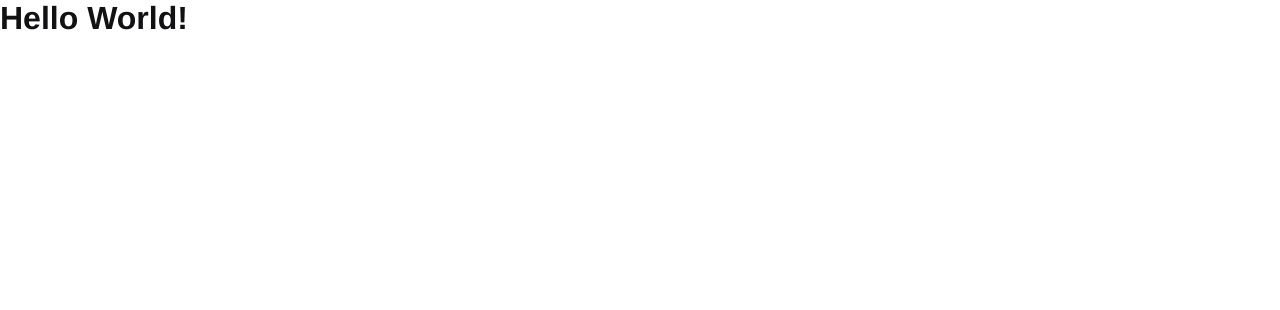
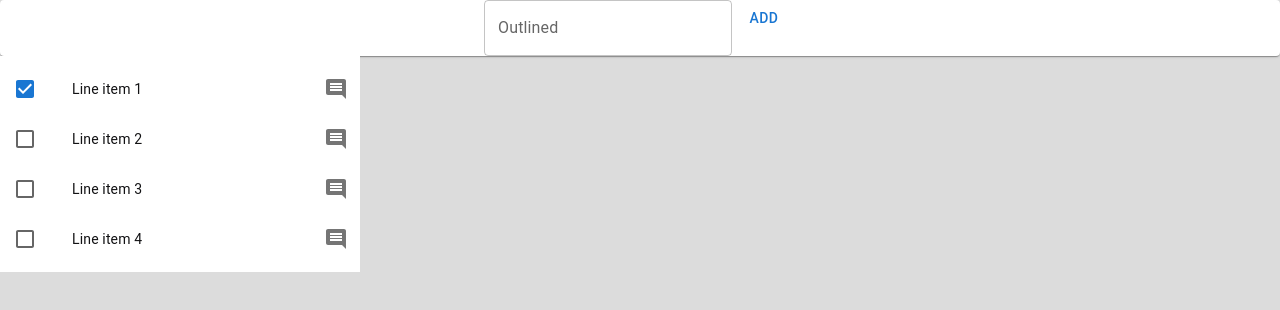
Before and after one commit to J-DouglasLira/to-do-list, a React (Create React App) app: page / in a window 1280 px wide. Shown: the top 310 px of the page. Built offline with nearby package versions, Linux system fonts and the light colour scheme.

Commit message:
muio materials consumed

```diff
--- a/package.json
+++ b/package.json
@@ -3,6 +3,10 @@
   "version": "0.1.0",
   "private": true,
   "dependencies": {
+    "@emotion/react": "^11.8.2",
+    "@emotion/styled": "^11.8.1",
+    "@mui/icons-material": "^5.5.1",
+    "@mui/material": "^5.5.1",
     "@testing-library/jest-dom": "^5.14.1",
     "@testing-library/react": "^12.0.0",
     "@testing-library/user-event": "^13.2.1",
@@ -11,7 +15,6 @@
     "@types/react": "^17.0.20",
     "@types/react-dom": "^17.0.9",
     "babel-eslint": "^10.1.0",
-    "eslint": "^8.11.0",
     "eslint-config-prettier": "^8.5.0",
     "eslint-plugin-prettier": "^4.0.0",
     "eslint-plugin-react": "^7.29.4",
--- a/src/App.tsx
+++ b/src/App.tsx
@@ -1,6 +1,13 @@
-import React from 'react';
-import './styles/Global.scss';
+import React from "react";
+import "./styles/Global.scss";
+import Forms from "./components/Forms";
+import TodoItem from "./components/TodoItem";
 
-export function App(){
-  return <h1>Hello World!</h1>
+export function App() {
+  return (
+    <div className="App">
+      <Forms />
+      <TodoItem />
+    </div>
+  );
 }
--- /dev/null
+++ b/src/components/Forms.tsx
@@ -0,0 +1,12 @@
+
+import {TextField, Button, Paper} from "@mui/material";
+import React from 'react';
+
+export default function Form(){
+  return(
+    <Paper>
+      <TextField id="outlined-basic" label="Outlined" variant="outlined" />
+      <Button variant="text" >Add</Button>
+    </Paper>
+  )
+}
--- /dev/null
+++ b/src/components/TodoItem.jsx
@@ -0,0 +1,64 @@
+import * as React from "react";
+import List from "@mui/material/List";
+import ListItem from "@mui/material/ListItem";
+import ListItemButton from "@mui/material/ListItemButton";
+import ListItemIcon from "@mui/material/ListItemIcon";
+import ListItemText from "@mui/material/ListItemText";
+import Checkbox from "@mui/material/Checkbox";
+import IconButton from "@mui/material/IconButton";
+import CommentIcon from "@mui/icons-material/Comment";
+
+
+export default function TodoItem() {
+  const [checked, setChecked] = React.useState([0]);
+
+  const handleToggle = (value) => () => {
+    const currentIndex = checked.indexOf(value);
+    const newChecked = [...checked];
+
+    if (currentIndex === -1) {
+      newChecked.push(value);
+    } else {
+      newChecked.splice(currentIndex, 1);
+    }
+
+    setChecked(newChecked);
+  };
+
+  return (
+    <List sx={{ width: "100%", maxWidth: 360, bgcolor: "background.paper" }}>
+      {[0, 1, 2, 3].map((value) => {
+        const labelId = `checkbox-list-label-${value}`;
+
+        return (
+          <ListItem
+            key={value}
+            secondaryAction={
+              <IconButton edge="end" aria-label="comments">
+                <CommentIcon />
+              </IconButton>
+            }
+            disablePadding
+          >
+            <ListItemButton
+              role={undefined}
+              onClick={handleToggle(value)}
+              dense
+            >
+              <ListItemIcon>
+                <Checkbox
+                  edge="start"
+                  checked={checked.indexOf(value) !== -1}
+                  tabIndex={-1}
+                  disableRipple
+                  inputProps={{ "aria-labelledby": labelId }}
+                />
+              </ListItemIcon>
+              <ListItemText id={labelId} primary={`Line item ${value + 1}`} />
+            </ListItemButton>
+          </ListItem>
+        );
+      })}
+    </List>
+  );
+}
--- a/src/index.tsx
+++ b/src/index.tsx
@@ -1,6 +1,6 @@
 import React from "react";
 import ReactDOM from "react-dom";
-import { App } from "./App";
+import { App}  from "./App";
 
 
 ReactDOM.render(<App />, document.getElementById("root"));
--- a/src/styles/Global.scss
+++ b/src/styles/Global.scss
@@ -7,4 +7,6 @@
 body {
   font: 16px "Helvetica Neue", Arial, sans-serif;
   color:#121214;
+  text-align: center;
+  background-color: gainsboro;
 }
```
Also changed, not shown: .eslintrc.json (deleted), 1 other file (tests, documents, lock files or other folders).
